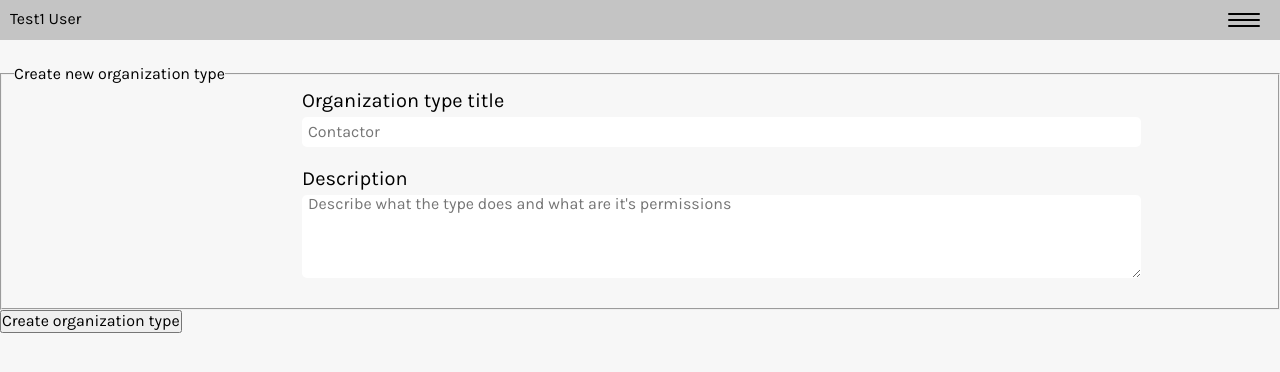
After one commit to Zigelzi/SiteSurveyApp, a Flask app: page /organizations/create_organization_tag in a window 1280 px wide. The commit adds this page. Shown: the top 372 px of the page. Run offline with Flask 2, Linux system fonts and the light colour scheme; a user stored in the database is signed in.

Commit message:
Updated route and file structure to have separation of concerns. Changed the navigation links to reflect this change.

```diff
--- a/sitesurvey/forms.py
+++ b/sitesurvey/forms.py
@@ -22,7 +22,7 @@ class LocationForm(FlaskForm):
     city = StringField('City', validators=[DataRequired(message=data_req_msg)])
     coordinates = FloatField('Coordinates')
 
-class ChargerFrom(FlaskForm):
+class ChargerForm(FlaskForm):
     dc_ac = SelectField('DC / AC', validators=[DataRequired(message=data_req_msg)],
                         choices=[('DC', 'DC'), ('AC', 'AC')])
     manufacturer = SelectField('Charger manufacturer', validators=[DataRequired(message=data_req_msg)],
@@ -212,3 +212,8 @@ class AddOrganizationForm(FlaskForm):
     # TODO: Add logic to add BooleanFields for each organization type
     org_type = SelectField('Organization type', choices=org_type_list)
     submit = SubmitField('Create organization')
+
+class AddOrgTypeForm(FlaskForm):
+    title = StringField('Organization type title', validators=[DataRequired(message=data_req_msg)])
+    description = TextAreaField('Description', validators=[DataRequired(message=data_req_msg)])
+    submit = SubmitField('Create organization type')
--- a/sitesurvey/models.py
+++ b/sitesurvey/models.py
@@ -138,7 +138,7 @@ class Location(db.Model):
 
 class Orgtype(db.Model):
     id = db.Column(db.Integer, primary_key=True)
-    title = db.Column(db.String(40), nullable=False)
+    title = db.Column(db.String(40), nullable=False, unique=True)
     description = db.Column(db.String(255), nullable=False)
 
     def __repr__(self):
--- a/sitesurvey/routes.py
+++ b/sitesurvey/routes.py
@@ -2,8 +2,8 @@ from flask import render_template, redirect, url_for, flash, request, abort
 from flask_login import login_user, current_user, logout_user, login_required
 from sitesurvey import app, db
 from sitesurvey.forms import (CustomerForm, LocationForm, AddChargerForm, InstallationForm,
-                              CreateUserForm, LogInForm, UpdateAccountForm, AddChargerForm,
-                              AddOrganizationForm, CreateContactForm)
+                              CreateUserForm, LogInForm, UpdateAccountForm, ChargerForm,
+                              AddOrganizationForm, CreateContactForm, AddOrgTypeForm)
 from sitesurvey.models import User, Organization, Survey, Charger, Location, Orgtype, Contactperson
 
 @app.route("/")
@@ -16,7 +16,7 @@ def index():
 def create_survey():
     customer_form = CustomerForm()
     location_form = LocationForm()
-    charger_form = AddChargerForm()
+    charger_form = ChargerForm()
     installation_form = InstallationForm()
     return render_template('forms/survey.html', title='Survey',
                             customer_form=customer_form,
@@ -52,24 +52,12 @@ def logout():
     logout_user()
     return redirect(url_for('index'))
 
+@app.route('/organizations')
+@login_required
+def organizations():
+    return render_template('organizations/organizations.html', title='Organizations', active='organizations')
 
-@app.route('/create_user', methods=["GET", "POST"])
-@login_required
-def create_user():
-    form = CreateUserForm()
-    if form.validate_on_submit():
-        # Take the form input and create db entry and commit it
-        user = User(first_name=form.first_name.data,
-                     last_name=form.last_name.data,
-                     email=form.email.data)
-        user.set_password(form.password.data)
-        db.session.add(user)
-        db.session.commit()
-        flash(f'User has been created. They can now log in', 'success')
-        return redirect(url_for('login'))
-    return render_template('forms/create_user.html', title='Create user', form=form, active='create_user')
-
-@app.route('/create_organization', methods=["GET", "POST"])
+@app.route('/organizations/create_organization', methods=["GET", "POST"])
 @login_required
 def create_organization():
     form = AddOrganizationForm()
@@ -90,28 +78,28 @@ def create_organization():
         db.session.commit()
 
         flash(f'Organization has been created.', 'success')
-    return render_template('forms/add_organization.html', title='Create organization', form=form, active='add_organization')
+    return render_template('organizations/add_organization.html', title='Create organization', form=form, active='add_organization')
 
-@app.route('/create_organization_tag', methods=["GET", "POST"])
+@app.route('/organizations/create_organization_tag', methods=["GET", "POST"])
 @login_required
 def create_organization_tag():
-    form = AddOrganizationForm()
+    form = AddOrgTypeForm()
     if form.validate_on_submit():
         # Take the form input and create db entry and commit it
-        organization = Organization(org_name=form.org_name.data,
-                     org_number=form.org_number.data,
-                     address=form.address.data,
-                     postal_code=form.postal_code.data,
-                     city=form.city.data,
-                     country=form.country.data,
-                     org_type=form.org_type.data,
-                     contact_person=form.contact_person.data)
-        db.session.add(organization)
+        org_type = Orgtype(title=form.title.data,
+                     description=form.description.data)
+        db.session.add(org_type)
         db.session.commit()
-        flash(f'Organization has been created.', 'success')
-    return render_template('forms/add_organization.html', title='Create organization', form=form, active='add_organization')
+        flash(f'Organization type has been created.', 'success')
+        return redirect(url_for('create_organization_tag'))
+    return render_template('organizations/add_organization_type.html', title='Create organization type', form=form, active='add_organization_type')
 
-@app.route('/create_contactperson', methods=["GET", "POST"])
+@app.route('/users')
+@login_required
+def users():
+    return render_template('/users/users.html', title='Users', active='users')
+
+@app.route('/users/create_contactperson', methods=["GET", "POST"])
 @login_required
 def create_contact_person():
     form = CreateContactForm()
@@ -125,7 +113,24 @@ def create_contact_person():
         db.session.add(contact_person)
         db.session.commit()
         flash(f'Contact person has been created. They can now log in', 'success')
-    return render_template('forms/create_contactperson.html', title='Create contact', form=form, active='create_contact')
+    return render_template('users/create_contactperson.html', title='Create contact', form=form, active='create_contact')
+
+@app.route('/users/create_user', methods=["GET", "POST"])
+@login_required
+def create_user():
+    form = CreateUserForm()
+    if form.validate_on_submit():
+        # Take the form input and create db entry and commit it
+        user = User(first_name=form.first_name.data,
+                     last_name=form.last_name.data,
+                     email=form.email.data)
+        user.set_password(form.password.data)
+        db.session.add(user)
+        db.session.commit()
+        flash(f'User has been created. They can now log in', 'success')
+        return redirect(url_for('login'))
+    return render_template('users/create_user.html', title='Create user', form=form, active='create_user')
+
 
 @app.route('/account', methods=['GET', 'POST'])
 # login_required decorator used to show that this page requires logged in user. Configuration in __init__.py
@@ -145,7 +150,12 @@ def account():
         form.email.data = current_user.email
     return render_template('forms/account.html', title='Account', active='account', form=form)
 
-@app.route('/add_charger', methods=["GET", "POST"])
+@app.route('/chargers')
+@login_required
+def chargers():
+    return render_template('chargers/chargers.html', title='Chargers', active='chargers')
+
+@app.route('/chargers/add_charger', methods=["GET", "POST"])
 @login_required
 def add_charger():
     form = AddChargerForm()
@@ -178,10 +188,10 @@ def add_charger():
         db.session.commit()
         flash(f'Charger has been created in the database.', 'success')
         return redirect(url_for('add_charger'))
-    return render_template('forms/add_charger.html', title='Add charger', form=form, active='add_charger')
+    return render_template('chargers/add_charger.html', title='Add charger', form=form, active='add_charger')
 
-@app.route('/view_chargers', methods=["GET"])
+@app.route('/chargers/view_chargers', methods=["GET"])
 @login_required
 def view_chargers():
     chargers = Charger.query.all()
-    return render_template('view_chargers.html', title='View chargers', chargers=chargers)
+    return render_template('chargers/view_chargers.html', title='View chargers', chargers=chargers)
--- a/sitesurvey/templates/layout.html
+++ b/sitesurvey/templates/layout.html
@@ -30,23 +30,14 @@
                         <a href="{{ url_for('create_survey') }}">Create survey</a>
                     </li>
                     <li class="">
-                        <a href="{{ url_for('create_user') }}">Create user</a>
+                        <a href="{{ url_for('users') }}">Users</a>
                     </li>
                     <li class="">
-                        <a href="{{ url_for('create_organization') }}">Create organization</a>
+                        <a href="{{ url_for('organizations') }}">Organizations</a>
                     </li>
                     <li class="">
-                        <a href="{{ url_for('create_user') }}">Create organization type</a>
+                            <a href="{{ url_for('chargers') }}">Chargers</a>
                     </li>
-                    <li class="">
-                        <a href="{{ url_for('create_contact_person') }}">Create contact person</a>
-                    </li>
-                    <li class="">
-                            <a href="{{ url_for('add_charger') }}">Add charger</a>
-                        </li>
-                        <li class="">
-                                <a href="{{ url_for('view_chargers') }}">View chargers</a>
-                            </li>
                     <li class="">
                         <a href="{{ url_for('logout') }}">Logout</a>
                     </li>
--- /dev/null
+++ b/sitesurvey/templates/organizations/add_organization_type.html
@@ -0,0 +1,44 @@
+{% extends "layout.html" %}
+
+{% block content %}
+
+<div class="">
+    <div class="">
+        <form action="" method="POST">
+            {{ form.hidden_tag() }}
+            <fieldset>
+                <legend>Create new organization type</legend>
+                <div class="input-box">
+                    {{ form.title.label }}
+                    {{ form.title(placeholder="Contactor") }}
+                    {% if form.title.errors %}
+                        <div class="error">
+                            {% for error in form.title.errors %}
+                                <span>
+                                    {{ error }}
+                               </span>
+                           {% endfor %}
+                       </div>
+                    {% endif %}
+                </div>
+                <div class="input-box">
+                    {{ form.description.label }}
+                    {{ form.description(placeholder="Describe what the type does and what are it's permissions") }}
+                    {% if form.description.errors %}
+                        <div class="error">
+                            {% for error in form.description.errors %}
+                                <span>
+                                    {{ error }}
+                                </span>
+                            {% endfor %}
+                        </div>
+                    {% endif %}
+                </div>
+        </fieldset>
+        <div>
+            {{ form.submit }}
+        </div>
+        </form>
+    </div>
+</div>
+{% endblock %}
```
Also changed, not shown: sitesurvey/templates/chargers/chargers.html (added, +9 -0 lines), sitesurvey/templates/organizations/organizations.html (added, +9 -0 lines), sitesurvey/templates/users/users.html (added, +9 -0 lines), sitesurvey/site.db, sitesurvey/templates/chargers/add_charger.html (renamed from sitesurvey/templates/forms/add_charger.html), sitesurvey/templates/chargers/view_chargers.html (renamed from sitesurvey/templates/view_chargers.html), sitesurvey/templates/organizations/add_organization.html (renamed from sitesurvey/templates/forms/add_organization.html), sitesurvey/templates/users/create_contactperson.html (renamed from sitesurvey/templates/forms/create_contactperson.html), sitesurvey/templates/users/create_user.html (renamed from sitesurvey/templates/forms/create_user.html).
